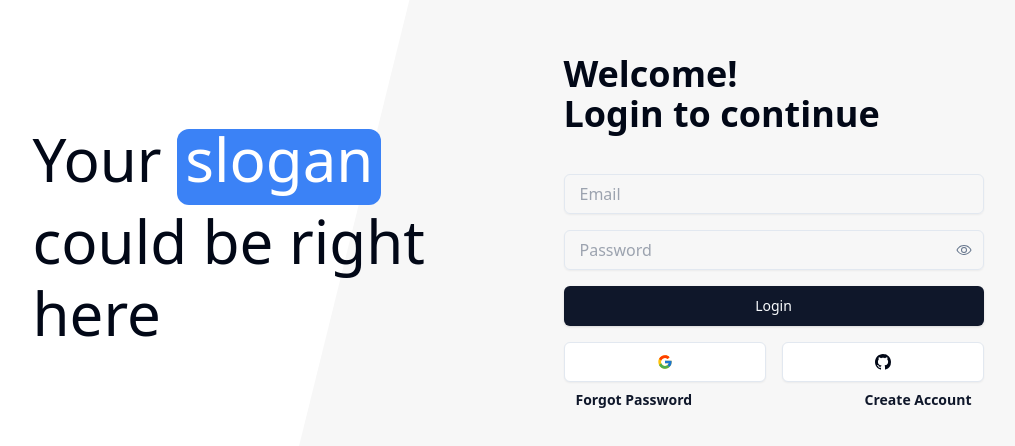
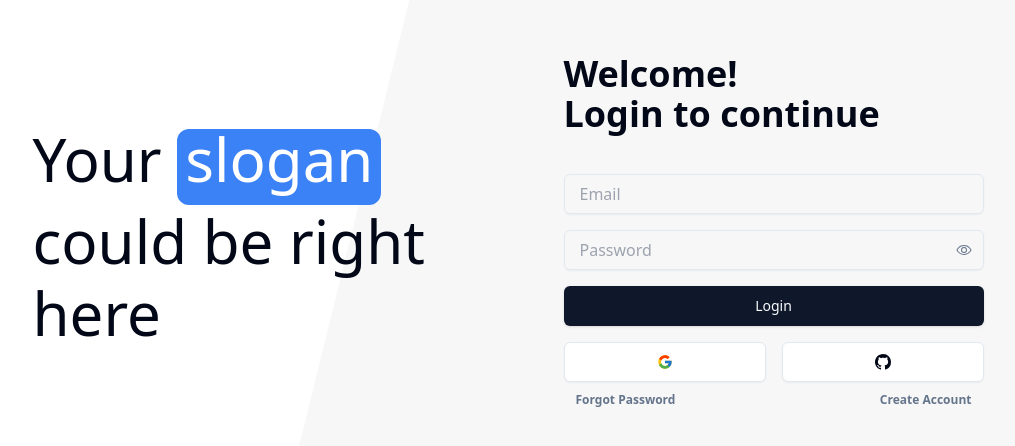
Before and after one commit to pticasolovey20/finance_dashboard, a Next.js app: page /auth/login in a window 1280 px wide. Shown: the part 164-610 px from the top of the page, without its empty margins (132-1147 px from the left). Built offline with nearby package versions, Linux system fonts and the light colour scheme; no server answers.

Commit message:
updated ActionsWrapper component

```diff
--- a/components/forms/ActionsWrapper.tsx
+++ b/components/forms/ActionsWrapper.tsx
@@ -11,7 +11,12 @@ const ActionsWrapper = () => {
         className="min-w-[64px] py-2 px-3 font-semibold capitalize"
         aria-label="Forgot password link button"
       >
-        <Link href="#">Forgot Password</Link>
+        <Link
+          href="#"
+          className="text-[12px] text-muted-foreground hover:text-primary"
+        >
+          Forgot Password
+        </Link>
       </Button>
 
       <Button
@@ -19,7 +24,12 @@ const ActionsWrapper = () => {
         className="min-w-[64px] py-2 px-3 font-semibold capitalize"
         aria-label="Create account link button"
       >
-        <Link href={AuthRoutesEnum.REGISTER}>Create Account</Link>
+        <Link
+          href={AuthRoutesEnum.REGISTER}
+          className="text-[12px] text-muted-foreground hover:text-primary"
+        >
+          Create Account
+        </Link>
       </Button>
     </div>
   );
```
